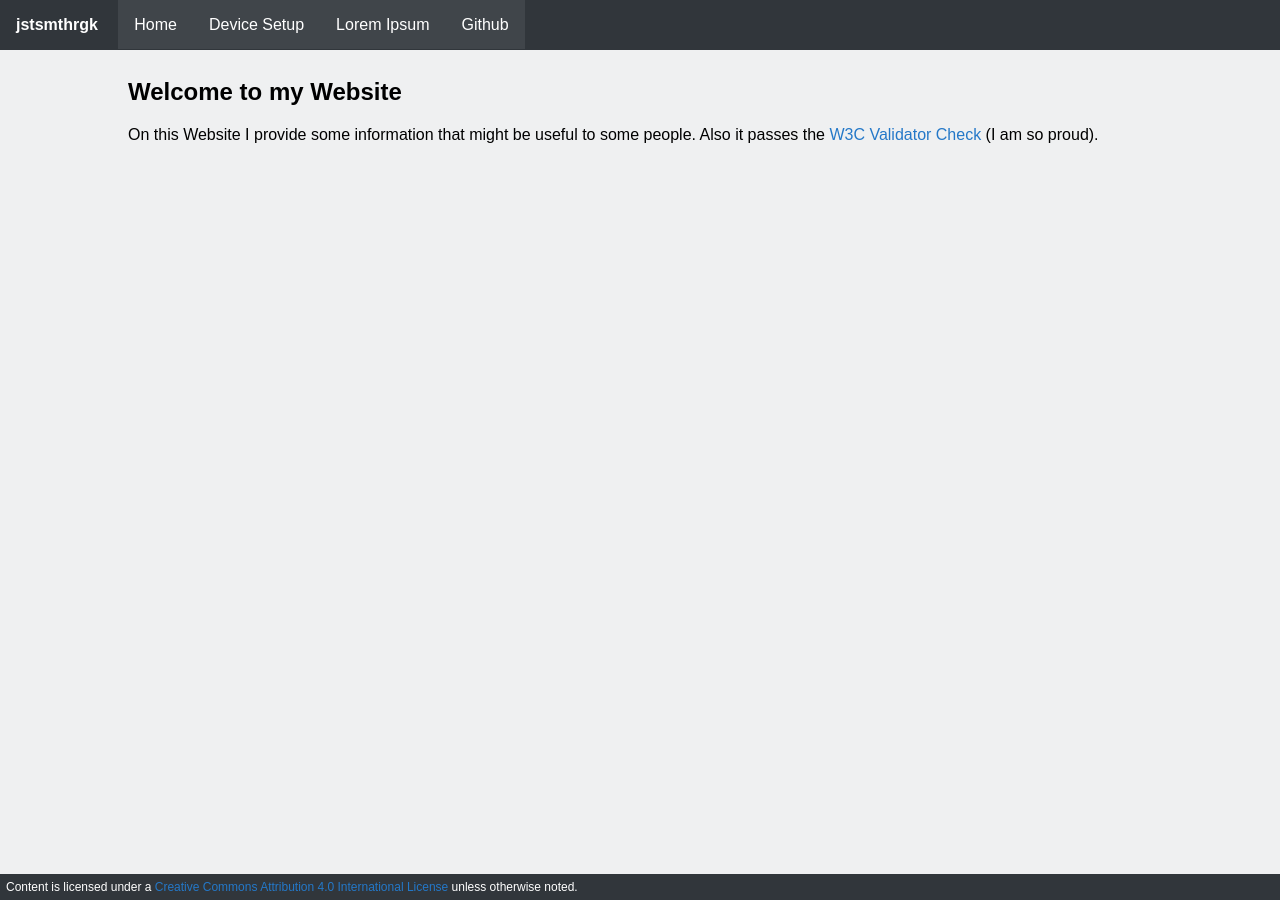
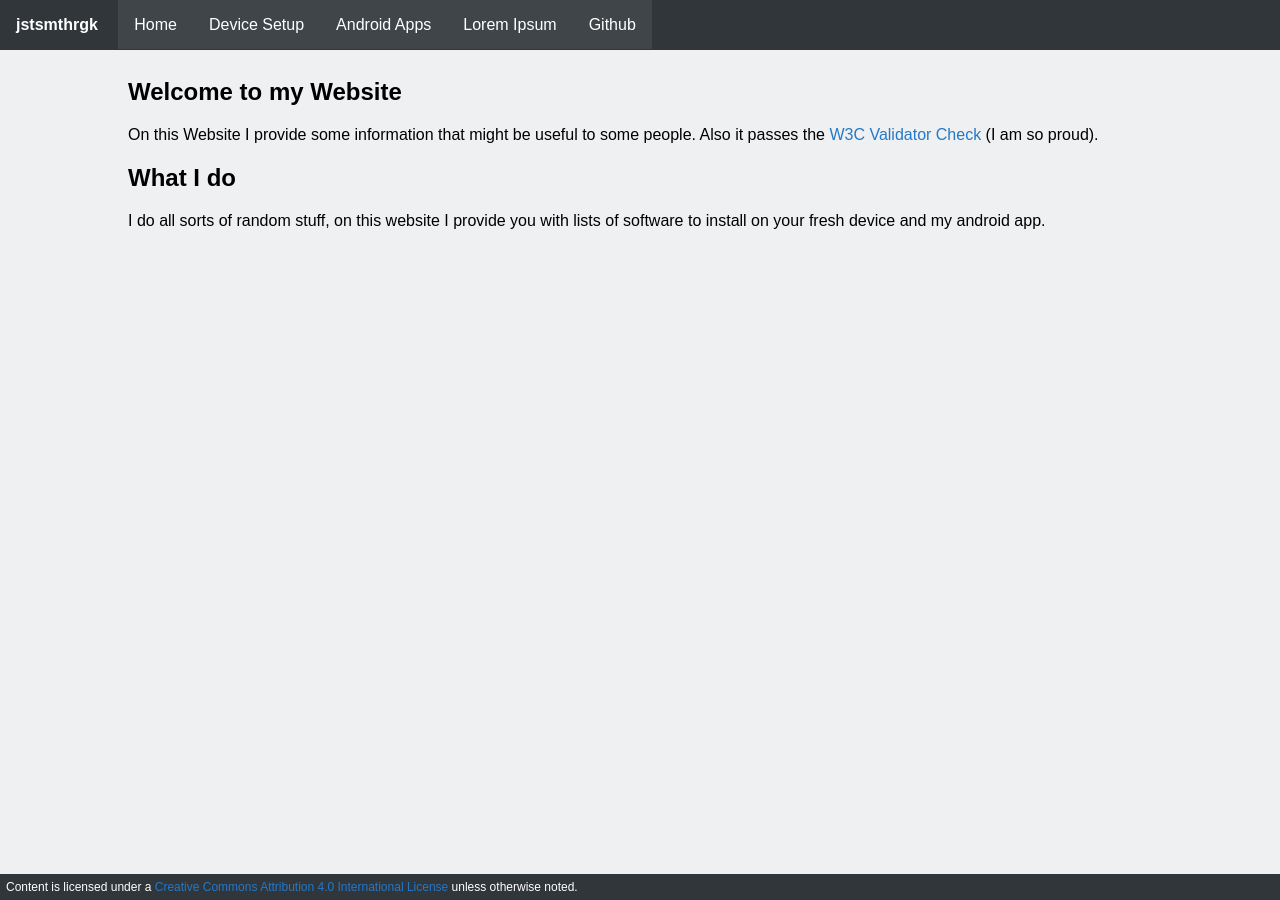
Before and after one commit to jstsmthrgk/jstsmthrgk.github.io, a Jekyll site: the page built from index.md, in a window 1280 px wide. Built offline with Jekyll 4.4.1, drawn with Linux system fonts in a browser that asks for light colours.

Commit message:
added new content

```diff
--- a/_includes/nav.html
+++ b/_includes/nav.html
@@ -1,6 +1,7 @@
 <ul>
 	<li><a href="/">Home</a></li>
 	<li><a href="/devicesetup/">Device Setup</a></li>
+	<li><a href="/androidapps/">Android Apps</a></li>
 	<li><a href="/loremipsum.html">Lorem Ipsum</a></li>
 	<li><a href="https://github.com/jstsmthrgk/">Github</a></li>
 </ul>
--- a/index.md
+++ b/index.md
@@ -4,3 +4,6 @@ title: Home
 ## Welcome to my Website
 On this Website I provide some information that might be useful to some people.
 Also it passes the [W3C Validator Check](https://validator.w3.org/nu/?doc=https%3A%2F%2Fjstsmthrgk.github.io%2F) (I am so proud).
+
+## What I do
+I do all sorts of random stuff, on this website I provide you with lists of software to install on your fresh device and my android app.
```
Also changed, not shown: androidapps/counter.md (added, +20 -0 lines), androidapps/index.md (added, +11 -0 lines).
